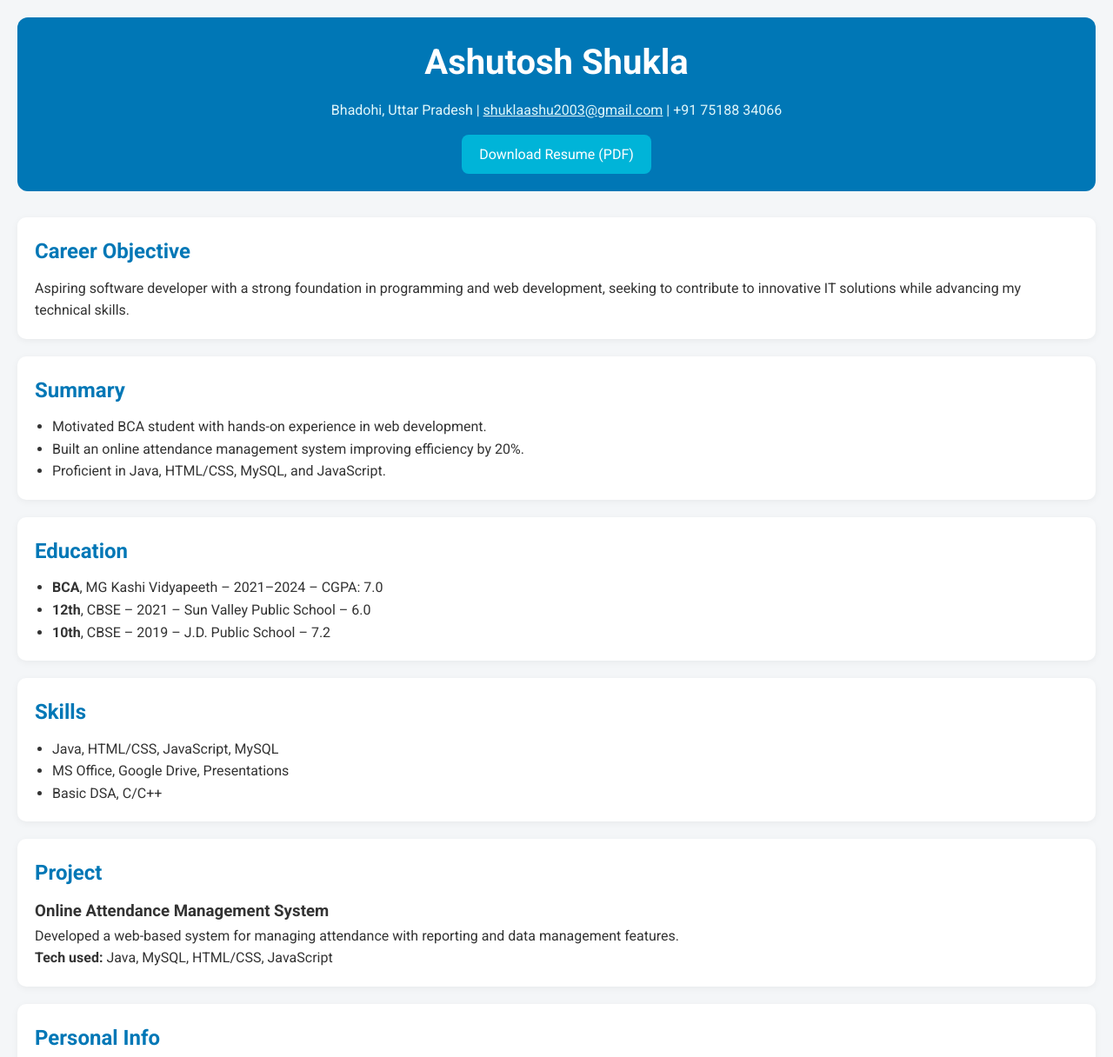
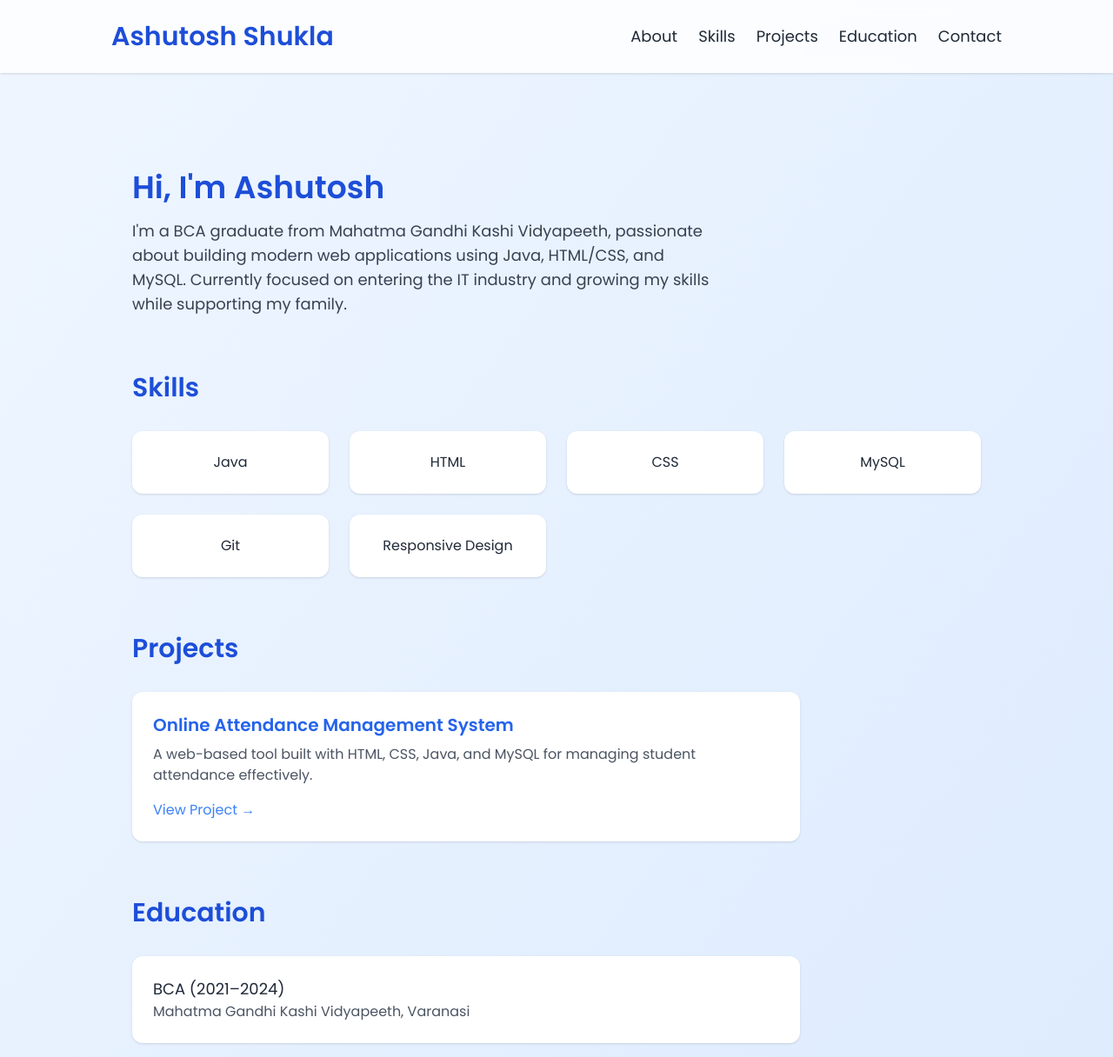
Before and after one commit to ashutoshshukla0911/resume-website, a plain HTML site: page index.html in a window 1280 px wide. Shown: the top 1216 px of the page at 87% size. Drawn offline with nearby package versions, Linux system fonts and the light colour scheme.

Commit message:
Update index.html

```diff
--- a/index.html
+++ b/index.html
@@ -1,130 +1,79 @@
 <!DOCTYPE html>
 <html lang="en">
 <head>
-    <meta charset="UTF-8">
-    <meta name="viewport" content="width=device-width, initial-scale=1.0">
-    <title>Ashutosh Shukla | Resume</title>
-    <link href="https://fonts.googleapis.com/css2?family=Roboto:wght@400;700&display=swap" rel="stylesheet">
+  <meta charset="UTF-8" />
+  <meta name="viewport" content="width=device-width, initial-scale=1.0" />
+  <title>Ashutosh Shukla - Resume</title>
+  <script src="https://cdn.tailwindcss.com"></script>
+  <link href="https://fonts.googleapis.com/css2?family=Poppins:wght@400;600&display=swap" rel="stylesheet">
   <style>
-        * {
-            margin: 0;
-            padding: 0;
-            box-sizing: border-box;
-            font-family: 'Roboto', sans-serif;
-        }
     body {
-            background-color: #f4f6f8;
-            color: #333;
-            line-height: 1.6;
-            padding: 20px;
-        }
-        header {
-            background-color: #0077b6;
-            color: #fff;
-            padding: 20px;
-            text-align: center;
-            border-radius: 12px;
-            margin-bottom: 30px;
-        }
-        header h1 {
-            font-size: 2.5rem;
-            margin-bottom: 10px;
-        }
-        header p, header a {
-            font-size: 1rem;
-            color: #e0f7fa;
-        }
-        header .btn {
-            display: inline-block;
-            margin-top: 15px;
-            padding: 10px 20px;
-            background-color: #00b4d8;
-            color: white;
-            border: none;
-            border-radius: 8px;
-            text-decoration: none;
-            transition: background 0.3s ease;
-        }
-        header .btn:hover {
-            background-color: #0096c7;
-        }
-        section {
-            background: white;
-            margin-bottom: 20px;
-            padding: 20px;
-            border-radius: 10px;
-            box-shadow: 0 2px 8px rgba(0,0,0,0.05);
-        }
-        section h2 {
-            color: #0077b6;
-            margin-bottom: 10px;
-        }
-        ul {
-            list-style-type: disc;
-            margin-left: 20px;
-        }
-        footer {
-            text-align: center;
-            margin-top: 30px;
-            font-size: 0.9rem;
-            color: #666;
+      font-family: 'Poppins', sans-serif;
     }
   </style>
 </head>
-<body>
-    <header>
-        <h1>Ashutosh Shukla</h1>
-        <p>Bhadohi, Uttar Pradesh | <a href="mailto:shuklaashu2003@gmail.com">shuklaashu2003@gmail.com</a> | +91 75188 34066</p>
-        <a href="RESUME.pdf" download class="btn">Download Resume (PDF)</a>
+<body class="bg-gradient-to-br from-blue-50 to-blue-100 text-gray-800">
+  <header class="bg-white/80 backdrop-blur shadow p-6 sticky top-0 z-50">
+    <div class="max-w-5xl mx-auto flex justify-between items-center">
+      <h1 class="text-3xl font-extrabold text-blue-700">Ashutosh Shukla</h1>
+      <nav>
+        <ul class="flex gap-6 text-lg">
+          <li><a href="#about" class="hover:text-blue-600 font-medium">About</a></li>
+          <li><a href="#skills" class="hover:text-blue-600 font-medium">Skills</a></li>
+          <li><a href="#projects" class="hover:text-blue-600 font-medium">Projects</a></li>
+          <li><a href="#education" class="hover:text-blue-600 font-medium">Education</a></li>
+          <li><a href="#contact" class="hover:text-blue-600 font-medium">Contact</a></li>
+        </ul>
+      </nav>
+    </div>
   </header>
 
-    <section>
-        <h2>Career Objective</h2>
-        <p>Aspiring software developer with a strong foundation in programming and web development, seeking to contribute to innovative IT solutions while advancing my technical skills.</p>
+  <main class="max-w-5xl mx-auto px-6 py-12 text-left">
+    <section id="about" class="my-16">
+      <h2 class="text-4xl font-bold text-blue-700 mb-4">Hi, I'm Ashutosh</h2>
+      <p class="text-lg text-gray-700 max-w-2xl">I'm a BCA graduate from Mahatma Gandhi Kashi Vidyapeeth, passionate about building modern web applications using Java, HTML/CSS, and MySQL. Currently focused on entering the IT industry and growing my skills while supporting my family.</p>
     </section>
 
-    <section>
-        <h2>Summary</h2>
-        <ul>
-            <li>Motivated BCA student with hands-on experience in web development.</li>
-            <li>Built an online attendance management system improving efficiency by 20%.</li>
-            <li>Proficient in Java, HTML/CSS, MySQL, and JavaScript.</li>
-        </ul>
+    <section id="skills" class="my-16">
+      <h2 class="text-3xl font-semibold text-blue-700 mb-8">Skills</h2>
+      <div class="grid grid-cols-2 sm:grid-cols-3 md:grid-cols-4 gap-6">
+        <div class="bg-white p-6 rounded-xl shadow hover:shadow-lg transition text-center">Java</div>
+        <div class="bg-white p-6 rounded-xl shadow hover:shadow-lg transition text-center">HTML</div>
+        <div class="bg-white p-6 rounded-xl shadow hover:shadow-lg transition text-center">CSS</div>
+        <div class="bg-white p-6 rounded-xl shadow hover:shadow-lg transition text-center">MySQL</div>
+        <div class="bg-white p-6 rounded-xl shadow hover:shadow-lg transition text-center">Git</div>
+        <div class="bg-white p-6 rounded-xl shadow hover:shadow-lg transition text-center">Responsive Design</div>
+      </div>
     </section>
 
-    <section>
-        <h2>Education</h2>
-        <ul>
-            <li><strong>BCA</strong>, MG Kashi Vidyapeeth – 2021–2024 – CGPA: 7.0</li>
-            <li><strong>12th</strong>, CBSE – 2021 – Sun Valley Public School – 6.0</li>
-            <li><strong>10th</strong>, CBSE – 2019 – J.D. Public School – 7.2</li>
-        </ul>
+    <section id="projects" class="my-16">
+      <h2 class="text-3xl font-semibold text-blue-700 mb-8">Projects</h2>
+      <div class="bg-white p-6 rounded-xl shadow hover:shadow-lg transition max-w-3xl">
+        <h3 class="text-xl font-bold text-blue-600">Online Attendance Management System</h3>
+        <p class="text-gray-600 mt-2">A web-based tool built with HTML, CSS, Java, and MySQL for managing student attendance effectively.</p>
+        <a href="#" class="text-blue-500 font-medium inline-block mt-4">View Project →</a>
+      </div>
     </section>
 
-    <section>
-        <h2>Skills</h2>
-        <ul>
-            <li>Java, HTML/CSS, JavaScript, MySQL</li>
-            <li>MS Office, Google Drive, Presentations</li>
-            <li>Basic DSA, C/C++</li>
-        </ul>
+    <section id="education" class="my-16">
+      <h2 class="text-3xl font-semibold text-blue-700 mb-8">Education</h2>
+      <div class="bg-white p-6 rounded-xl shadow max-w-3xl">
+        <p class="text-lg font-medium">BCA (2021–2024)</p>
+        <p class="text-gray-600">Mahatma Gandhi Kashi Vidyapeeth, Varanasi</p>
+      </div>
     </section>
 
-    <section>
-        <h2>Project</h2>
-        <h3>Online Attendance Management System</h3>
-        <p>Developed a web-based system for managing attendance with reporting and data management features.</p>
-        <p><strong>Tech used:</strong> Java, MySQL, HTML/CSS, JavaScript</p>
+    <section id="contact" class="my-16">
+      <h2 class="text-3xl font-semibold text-blue-700 mb-4">Get In Touch</h2>
+      <p class="text-gray-700">Let's connect and collaborate!</p>
+      <p class="mt-4">Email: <a href="mailto:ashutoshshukla0911@gmail.com" class="text-blue-600">ashutoshshukla0911@gmail.com</a></p>
+      <p>GitHub: <a href="https://github.com/ashutoshshukla0911" class="text-blue-600">github.com/ashutoshshukla0911</a></p>
+      <a href="Ashutosh_Resume.pdf" download class="inline-block mt-6 bg-blue-600 text-white px-6 py-2 rounded-full shadow hover:bg-blue-700 transition">Download Resume</a>
     </section>
+  </main>
 
-    <section>
-        <h2>Personal Info</h2>
-        <p><strong>Date of Birth:</strong> 9th November 2003</p>
-        <p><strong>Languages:</strong> Hindi (Fluent), English (Intermediate)</p>
-    </section>
-
-    <footer>
-        <p>&copy; 2024 Ashutosh Shukla</p>
+  <footer class="bg-white text-center py-6 shadow-inner">
+    <p class="text-sm text-gray-500">&copy; 2025 Ashutosh Shukla. All rights reserved.</p>
   </footer>
 </body>
 </html>
```
Lines whose indentation alone changed are shown as unchanged.
